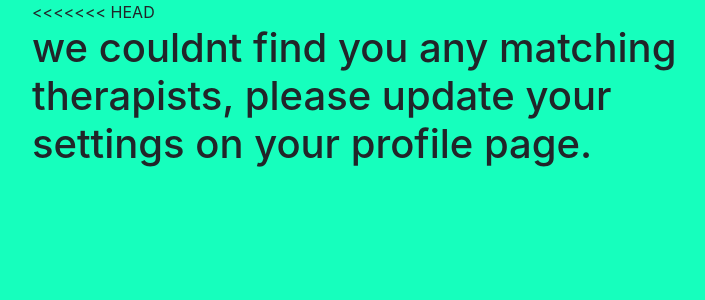
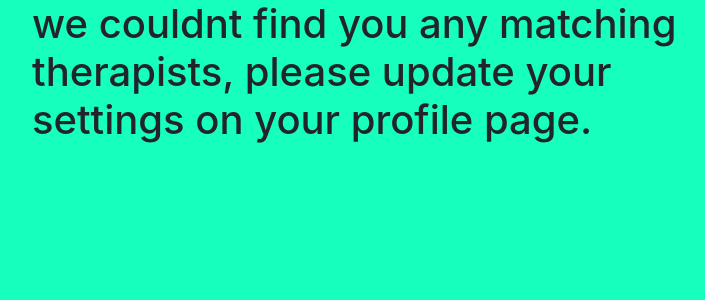
Before and after one commit to BuckyTheBoss/therapy, a Django app: template therapy/main/templates/index.html in a window 1280 px wide. Shown: the part 56-356 px from the top of the page, without its empty margins (243-948 px from the left). Run offline with Django 3.2, Linux system fonts and the light colour scheme; the template is opened without the code that fills it, so the values that code supplies are empty; some libraries are stand-ins or nearby versions.

Commit message:
index merge fix

```diff
--- a/therapy/main/templates/index.html
+++ b/therapy/main/templates/index.html
@@ -5,12 +5,10 @@
 
 <div class="list-group">
 
-<<<<<<< HEAD
 
 {% if therapist %}
 
   {% for therapist in therapists %}
-=======
 
 
 <div class="card list-group-item1 mt-3">
@@ -24,7 +22,6 @@
     <a href="{% url 'doctor_profile' therapist.id%}" class="btn btn-success">Read More</a>
   </div>
 </div>
->>>>>>> 67d378ae68c8af1ffb637fbc2858ed9b2f9d6f4c
 
     <div class='mt-1'>
 
```
